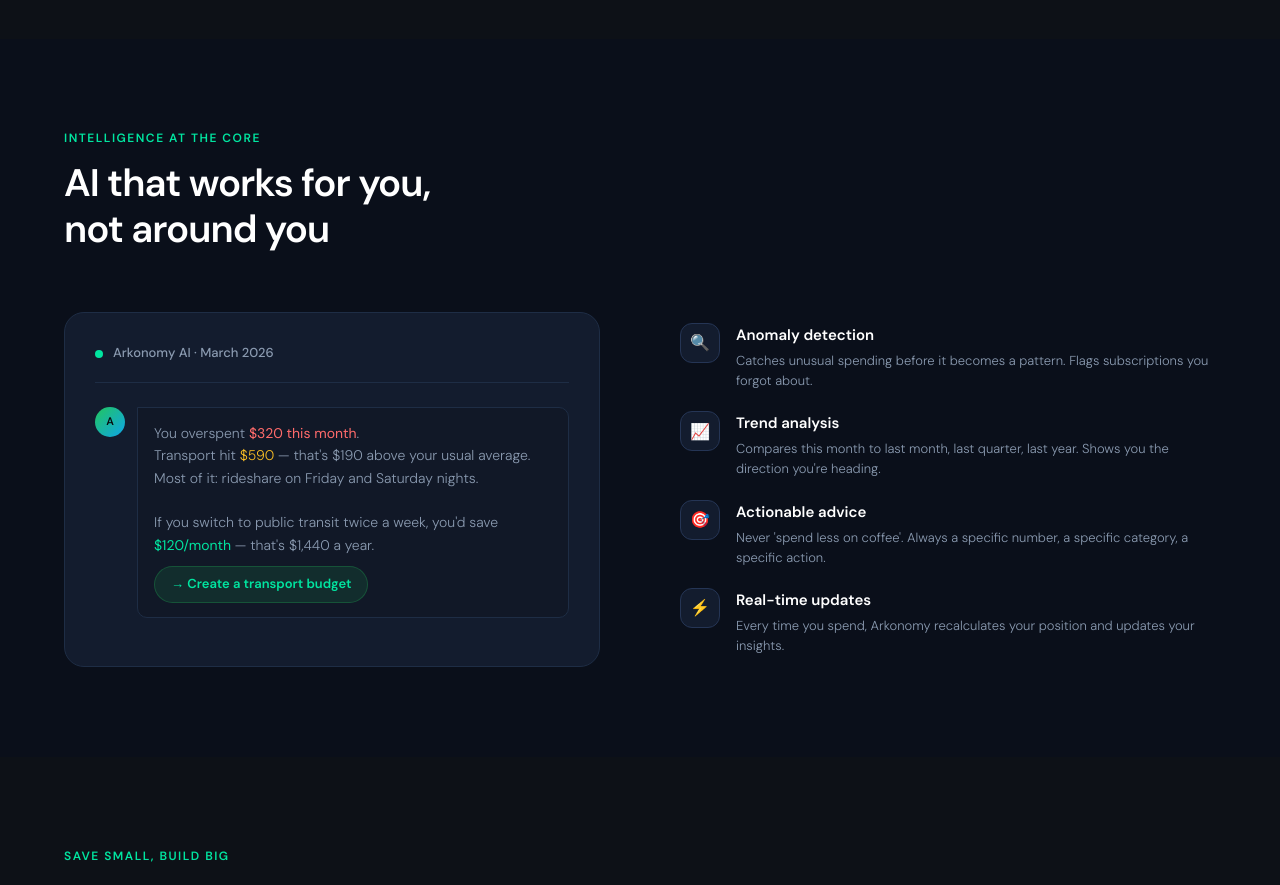
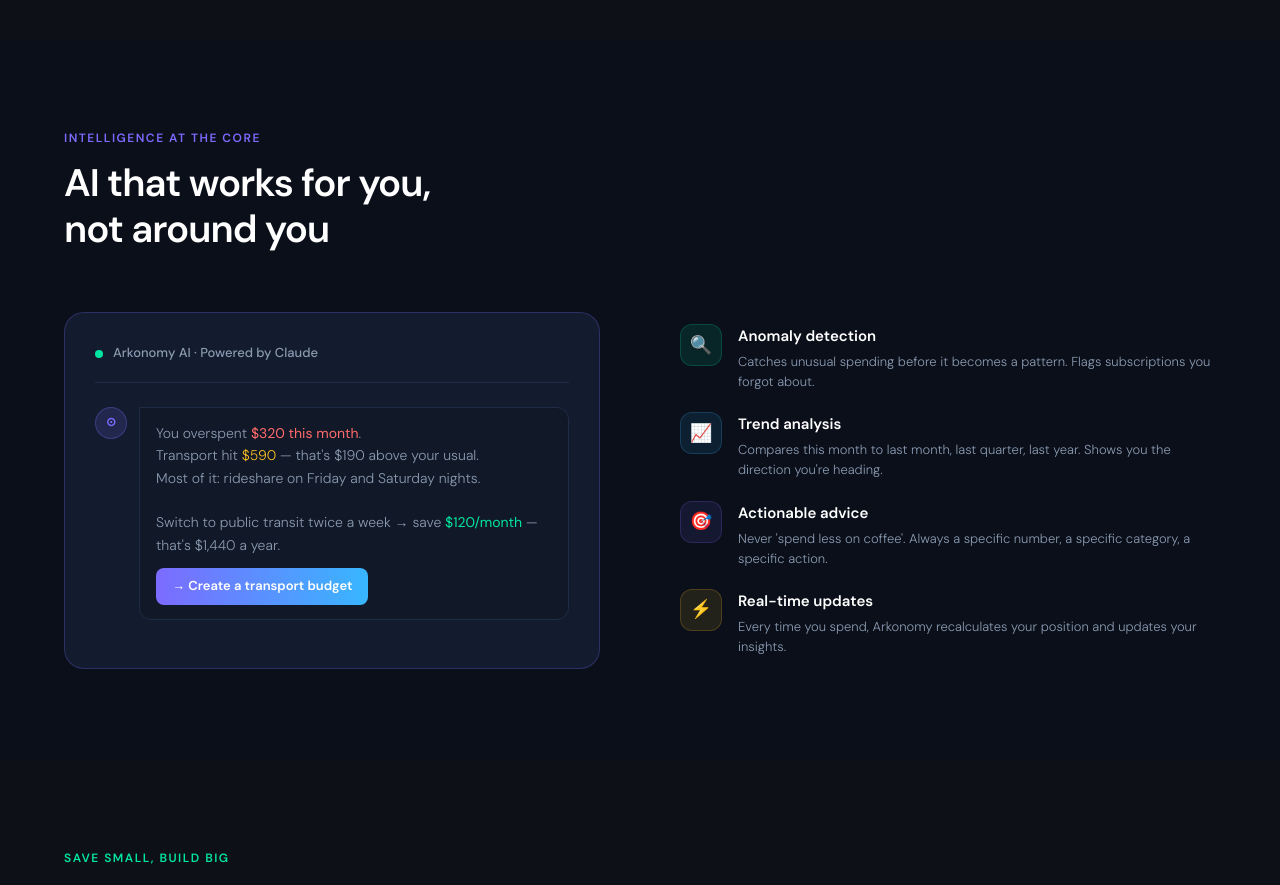
Before and after one commit to shevvik88-dot/arkonomy-site, a Next.js app: page / in a window 1280 px wide. Shown: the part 2480-3365 px from the top of the page. Built offline with nearby package versions, Linux system fonts and the light colour scheme.

Commit message:
Update AISection.tsx

```diff
--- a/components/AISection.tsx
+++ b/components/AISection.tsx
@@ -1,50 +1,54 @@
 "use client";
 
 const aiFeatures = [
-  { icon: "🔍", title: "Anomaly detection", desc: "Catches unusual spending before it becomes a pattern. Flags subscriptions you forgot about." },
-  { icon: "📈", title: "Trend analysis", desc: "Compares this month to last month, last quarter, last year. Shows you the direction you're heading." },
-  { icon: "🎯", title: "Actionable advice", desc: "Never 'spend less on coffee'. Always a specific number, a specific category, a specific action." },
-  { icon: "⚡", title: "Real-time updates", desc: "Every time you spend, Arkonomy recalculates your position and updates your insights." },
+  { icon: "🔍", color: "rgba(0,229,160,0.1)", border: "rgba(0,229,160,0.2)", title: "Anomaly detection", desc: "Catches unusual spending before it becomes a pattern. Flags subscriptions you forgot about." },
+  { icon: "📈", color: "rgba(56,182,255,0.1)", border: "rgba(56,182,255,0.2)", title: "Trend analysis", desc: "Compares this month to last month, last quarter, last year. Shows you the direction you're heading." },
+  { icon: "🎯", color: "rgba(124,107,255,0.1)", border: "rgba(124,107,255,0.2)", title: "Actionable advice", desc: "Never 'spend less on coffee'. Always a specific number, a specific category, a specific action." },
+  { icon: "⚡", color: "rgba(251,191,36,0.1)", border: "rgba(251,191,36,0.2)", title: "Real-time updates", desc: "Every time you spend, Arkonomy recalculates your position and updates your insights." },
 ];
 
 export function AISection() {
   return (
     <section id="ai" style={{ padding: "90px 5%", background: "var(--bg2)" }}>
       <div style={{ maxWidth: 1200, margin: "0 auto" }}>
-        <div style={{ fontSize: 12, color: "var(--green)", fontWeight: 600, letterSpacing: "1.5px", textTransform: "uppercase", marginBottom: 12 }}>Intelligence at the core</div>
-        <h2 style={{ fontSize: "clamp(28px,3vw,42px)", fontWeight: 600, letterSpacing: -1, lineHeight: 1.2 }}>
+        <div style={{ fontSize: 12, color: "var(--purple)", fontWeight: 600, letterSpacing: "1.5px", textTransform: "uppercase", marginBottom: 12 }}>Intelligence at the core</div>
+        <h2 style={{ fontSize: "clamp(28px,3vw,42px)", fontWeight: 700, letterSpacing: -1, lineHeight: 1.2 }}>
           AI that works for you,<br />not around you
         </h2>
 
         <div style={{ display: "grid", gridTemplateColumns: "1fr 1fr", gap: 80, alignItems: "center", marginTop: 60 }}>
+
           {/* AI Demo */}
-          <div style={{ background: "var(--surface)", border: "1px solid var(--border)", borderRadius: "var(--radius-lg)", padding: 30 }}>
+          <div style={{ background: "var(--surface)", border: "1px solid rgba(124,107,255,0.25)", borderRadius: "var(--radius-lg)", padding: 30 }}>
             <div style={{ display: "flex", alignItems: "center", gap: 10, marginBottom: 24, paddingBottom: 18, borderBottom: "1px solid var(--border)" }}>
               <div style={{ width: 8, height: 8, background: "var(--green)", borderRadius: "50%" }} />
-              <span style={{ fontSize: 13, color: "var(--text2)", fontWeight: 500 }}>Arkonomy AI · March 2026</span>
+              <span style={{ fontSize: 13, color: "var(--text2)", fontWeight: 500 }}>Arkonomy AI · Powered by Claude</span>
             </div>
 
             <div style={{ display: "flex", gap: 12, marginBottom: 18 }}>
               <div style={{
-                width: 30, height: 30, background: "linear-gradient(135deg,#22c55e,#0ea5e9)",
+                width: 32, height: 32,
+                background: "rgba(124,107,255,0.15)",
+                border: "1px solid rgba(124,107,255,0.3)",
                 borderRadius: "50%", flexShrink: 0, display: "flex", alignItems: "center",
-                justifyContent: "center", fontSize: 11, fontWeight: 700, color: "#080c10"
-              }}>A</div>
+                justifyContent: "center", fontSize: 12, fontWeight: 700, color: "var(--purple)"
+              }}>⊙</div>
               <div style={{
                 background: "var(--bg3)", border: "1px solid var(--border)",
-                borderRadius: "0 10px 10px 10px", padding: "14px 16px",
+                borderRadius: "0 12px 12px 12px", padding: "14px 16px",
                 fontSize: 14, color: "var(--text2)", lineHeight: 1.6, fontWeight: 300
               }}>
                 You overspent <strong style={{ color: "var(--red)" }}>$320 this month</strong>.<br />
-                Transport hit <span style={{ color: "var(--amber)" }}>$590</span> — that's $190 above your usual average.<br />
+                Transport hit <span style={{ color: "var(--amber)" }}>$590</span> — that's $190 above your usual.<br />
                 Most of it: rideshare on Friday and Saturday nights.<br /><br />
-                If you switch to public transit twice a week, you'd save{" "}
+                Switch to public transit twice a week → save{" "}
                 <strong style={{ color: "var(--green)" }}>$120/month</strong> — that's $1,440 a year.
-                <div style={{ marginTop: 10 }}>
+                <div style={{ marginTop: 12 }}>
                   <span style={{
-                    display: "inline-flex", alignItems: "center", gap: 6,
-                    background: "rgba(34,197,94,0.12)", border: "1px solid rgba(34,197,94,.25)",
-                    borderRadius: 50, padding: "7px 16px", fontSize: 13, color: "var(--green)", fontWeight: 600, cursor: "pointer"
+                    display: "inline-block",
+                    background: "linear-gradient(90deg,var(--purple),var(--blue))",
+                    borderRadius: 8, padding: "8px 16px", fontSize: 13,
+                    color: "#fff", fontWeight: 600, cursor: "pointer"
                   }}>→ Create a transport budget</span>
                 </div>
               </div>
@@ -56,9 +60,10 @@ export function AISection() {
             {aiFeatures.map((f) => (
               <div key={f.title} style={{ display: "flex", gap: 16, alignItems: "flex-start" }}>
                 <div style={{
-                  width: 40, height: 40, background: "var(--surface)", border: "1px solid var(--border2)",
-                  borderRadius: 12, display: "flex", alignItems: "center", justifyContent: "center",
-                  fontSize: 16, flexShrink: 0
+                  width: 42, height: 42, background: f.color,
+                  border: `1px solid ${f.border}`,
+                  borderRadius: 12, display: "flex", alignItems: "center",
+                  justifyContent: "center", fontSize: 18, flexShrink: 0
                 }}>{f.icon}</div>
                 <div>
                   <h4 style={{ fontSize: 15, fontWeight: 600, marginBottom: 4 }}>{f.title}</h4>
```
